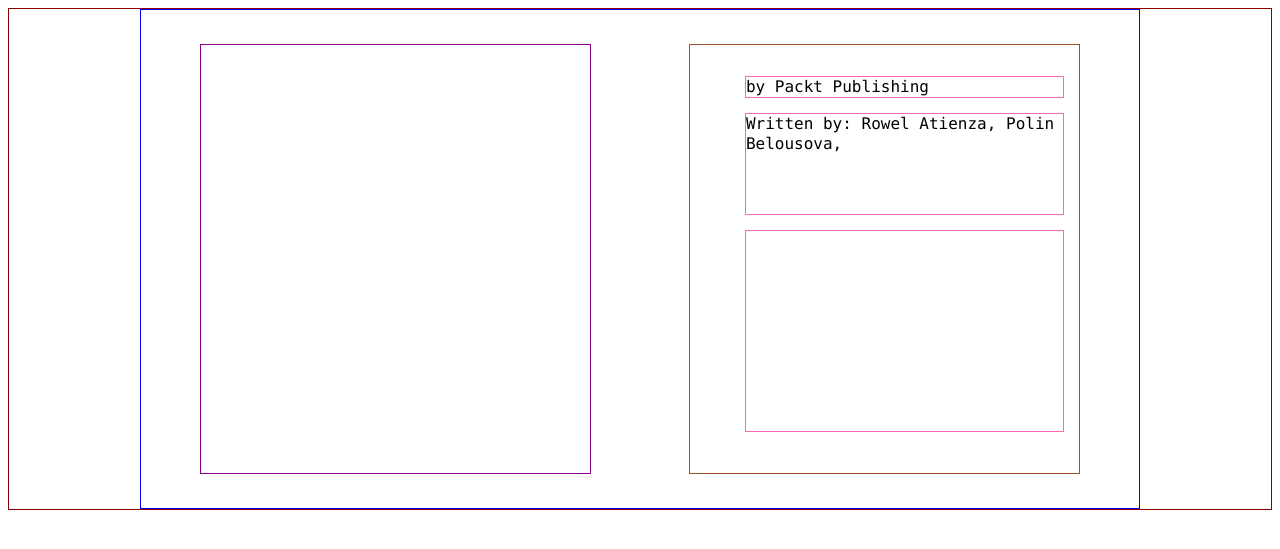
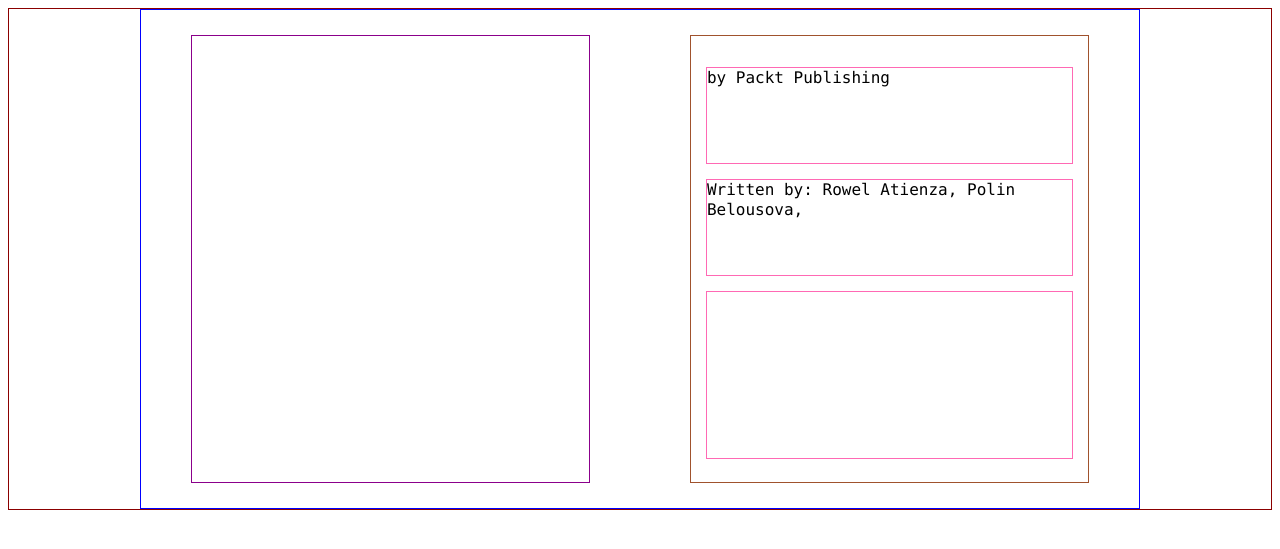
Before and after one commit to melission/reviewMe, a Django app: template pdf_generator/templates/pdf_generator/pdf_template.html in a window 1280 px wide. Shown: the top 549 px of the page. Run offline with Django 3.2, Linux system fonts and the light colour scheme; the template is opened without the code that fills it: values that come from a table or form of the project are taken from there, others are empty; data comes from the database, SQL or seed files in the repository; parts of the project's set-up code (start-up, migrations or seed data) failed here and were passed over.

Commit message:
added 'height' attribute to all containers; added 'overflow' to blocks with text.

```diff
--- a/pdf_generator/static/pdf_generator/pdf_template.css
+++ b/pdf_generator/static/pdf_generator/pdf_template.css
@@ -4,6 +4,8 @@ body {
 
 ul {
     list-style-type:none;
+    padding: 0;
+    height: 100%;
 }
 
 section {
@@ -18,7 +20,7 @@ section {
     height: 500px;
     border: 1px solid blue;
     margin: auto;
-    padding: 10px;
+    /*padding: 10px;*/
     flex-direction: row;
     display: flex;
     flex-wrap: nowrap;
@@ -29,11 +31,13 @@ section {
 
 .flex-container__image-block {
     border: 1px solid darkmagenta;
+    height: 100%;
     display: block;
     box-sizing: border-box;
 }
 
 .flex-container__info-block {
+    height: 100%;
     border: 1px solid sienna;
     display: flex;
     flex-direction: column;
@@ -44,17 +48,21 @@ section {
     height: 90%;
     width: 40%;
     margin: auto;
+    box-sizing: border-box;
 }
 
 .list-element {
-    line-height: 60px;
+    /*line-height: 60px;*/
     border: 1px solid hotpink;
+    height: 23%;
     margin: 15px;
     padding: 0;
+    overflow: hidden;
 }
 
 .list-long-element {
-    line-height: 200px;
+    /*line-height: 200px;*/
+    height: 40%;
 }
 
 .list__line-header {
```
